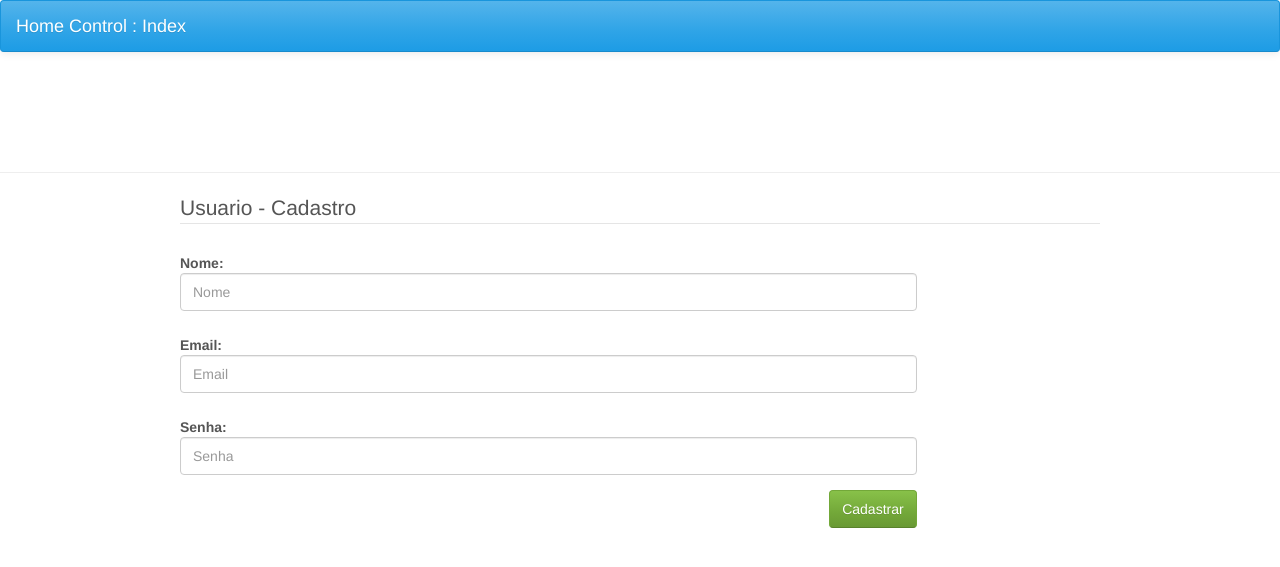
After one commit to rodrigondec/Home-Control, a Flask app: template app/templates/usuario.html in a window 1280 px wide. The commit adds this page. Shown: the top 567 px of the page. Run offline with Flask 2, Linux system fonts and the light colour scheme; the template is opened without the code that fills it, so the values that code supplies are empty; parts of the project's set-up code (start-up, migrations or seed data) failed here and were passed over; some libraries are stand-ins or nearby versions.

Commit message:
Atualizando os templates

```diff
--- a/app/templates/base.html
+++ b/app/templates/base.html
@@ -1,6 +1,9 @@
 <html>
     <head>
         <title>{% block head %}{% endblock %}</title>
+		<link href= "{{ url_for('static',filename='css/bootstrap.css') }}" rel="stylesheet" type="text/css">
+		<script type="text/javascript" src="{{ url_for('static',filename='js/jquery.min.js') }}"></script>
+		<script type="text/javascript" src="{{ url_for('static',filename='js/bootstrap..min.js') }}"></script>
     </head>
     <body>
 		<nav class="navbar navbar-default">
--- /dev/null
+++ b/app/templates/usuario.html
@@ -0,0 +1,84 @@
+<!-- <html> -->
+	<!-- <head> -->
+		<!-- <title>Home Control</title> -->
+		<!-- <link href="../css/bootstrap.css" rel="stylesheet" type="text/css">		 -->
+		<!-- <script type="text/javascript" src="../js/jquery.min.js"></script> -->
+		<!-- <script type="text/javascript" src="../js/bootstrap.min.js"></script> -->
+	<!-- </head> -->
+	<!-- <body> -->
+		<!-- <nav class="navbar navbar-default"> -->
+  <!-- <div class="container-fluid"> -->
+    <!-- <div class="navbar-header"> -->
+      <!-- <button type="button" class="navbar-toggle collapsed" data-toggle="collapse" data-target="#bs-example-navbar-collapse-1"> -->
+        <!-- <span class="sr-only">Toggle navigation</span> -->
+        <!-- <span class="icon-bar"></span> -->
+        <!-- <span class="icon-bar"></span> -->
+        <!-- <span class="icon-bar"></span> -->
+      <!-- </button> -->
+      <!-- <a class="navbar-brand" href="#">Home Control : Index</a> -->
+    <!-- </div> -->
+
+    <!-- <div class="navbar-collapse collapse" id="bs-example-navbar-collapse-1"> -->
+      <!-- <ul class="nav navbar-nav"> -->
+        <!-- <li><a href="#">Link</a></li> -->
+        <!-- <li class="dropdown"> -->
+          <!-- <a href="#" class="dropdown-toggle" data-toggle="dropdown" role="button" aria-expanded="true">Cadastros <span class="caret"></span></a> -->
+          <!-- <ul class="dropdown-menu" role="menu"> -->
+			<!-- <li><a href="usuario.html">Usuario</a></li> -->
+            <!-- <li><a href="casa.html">Casa</a></li> -->
+            <!-- <li><a href="#">Quarto</a></li> -->
+            <!-- <li><a href="#">Embarcado</a></li> -->
+            <!-- <li class="divider"></li> -->
+            <!-- <li><a href="#">Sensor</a></li> -->
+            <!-- <li class="divider"></li> -->
+            <!-- <li><a href="#">One more separated link</a></li> -->
+          <!-- </ul> -->
+        <!-- </li> -->
+      <!-- </ul> -->
+      <!-- <ul class="nav navbar-nav navbar-right"> -->
+        <!-- <li><a href="#">Sair</a></li> -->
+      <!-- </ul> -->
+    <!-- </div> -->
+  <!-- </div> -->
+<!-- </nav> -->
+		<!-- <br /> -->
+		<!-- <br /> -->
+		{% extends "base.html" %}
+
+{% block head %}Entrar{% endblock %}
+
+{% block content %}
+
+		<div class="container">
+			<div class="col-md-10 col-md-offset-1">
+				<form class="form-horizontal">
+				  <fieldset>
+					<legend>Usuario - Cadastro</legend>
+						<div class="form-group col-md-10">
+							<label for="inputNome" class="control-label">Nome:</label>
+							<input type="text" class="form-control" id="inputNome" placeholder="Nome">
+						</div>
+
+						<div class="form-group col-md-10">
+							<label for="inputEmail" class="control-label">Email:</label>
+							<input type="text" class="form-control" id="inputEmail" placeholder="Email">
+						</div>
+
+						<div class="form-group col-md-10">
+							<label for="inputPassword" class="control-label">Senha:</label>
+							<input type="password" class="form-control" id="inputPassword" placeholder="Senha">
+						</div>
+						<div class="form-group col-md-10">
+							<div class="pull-right">
+								<button type="button" class="btn btn-success">Cadastrar</button>
+							</div>
+						</div>
+				  </fieldset>
+				</form>
+			</div>
+		</div>
+
+			{% endblock %}
+
+</body>
+</html>
```
Also changed, not shown: app/static/css/bootstrap.css (renamed from app/css/bootstrap.css), app/static/js/bootstrap.min.js (renamed from app/js/bootstrap.min.js), app/static/js/jquery.min.js (renamed from app/js/jquery.min.js).
